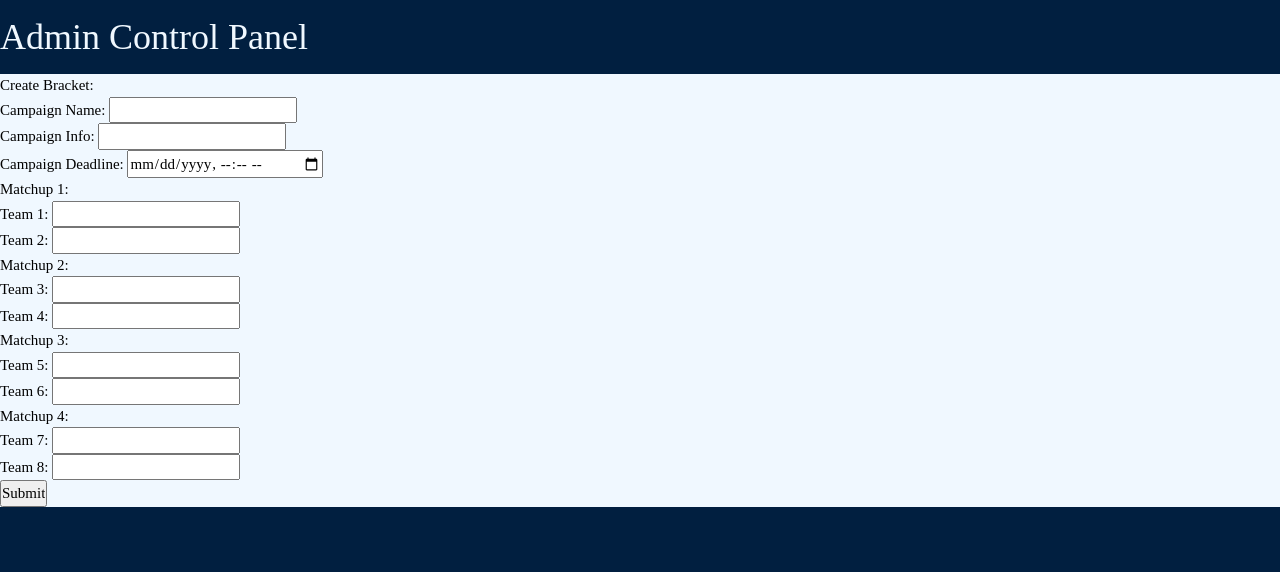
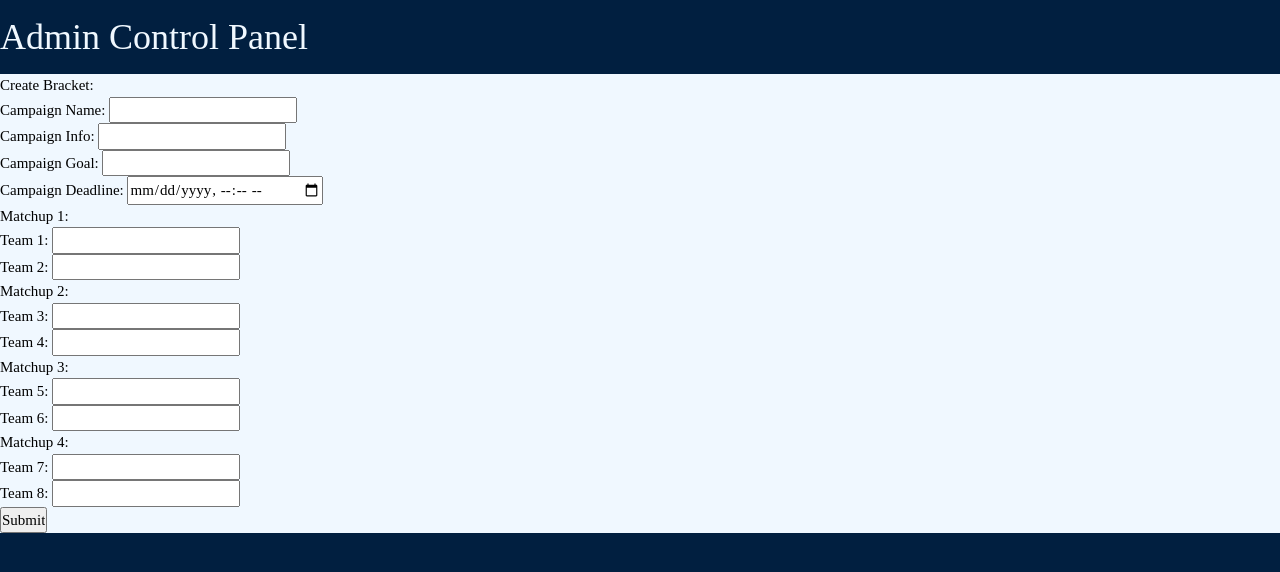
Before and after one commit to verndrade/secure-the-bracket, a Django app: page /admin in a window 1280 px wide. Shown: the part 68-640 px from the top of the page. Run offline with Django 3.2, Linux system fonts and the light colour scheme; parts of the project's set-up code (start-up, migrations or seed data) failed here and were passed over; some libraries are stand-ins or nearby versions.

Commit message:
add vote goal to campaign and remove deadline from matchup

```diff
--- a/bracket/models.py
+++ b/bracket/models.py
@@ -21,7 +21,6 @@ class Matchup(models.Model):
     team1 = models.ForeignKey("Team", related_name = 'team1', on_delete=models.CASCADE)
     team2 = models.ForeignKey("Team", related_name = 'team2', on_delete=models.CASCADE)
     slug = models.SlugField(unique=True, default="")
-    deadline = models.DateTimeField(default=datetime(2020, 11, 3, 1))
     def getWinner(self):
         return self.team1 if self.team1.vote_count > self.team2.vote_count else self.team2
     def clean(self):
@@ -40,8 +39,12 @@ class Campaign(models.Model):
     info = models.TextField(max_length=500)
     deadline = models.DateTimeField(default=datetime(2020, 11, 3, 1))
     slug = models.SlugField(unique=True, default="")
+    goal = models.IntegerField(default=100)
     def __str__(self):
         return self.name
+    def clean(self):
+        if self.goal < 1:
+            raise ValidationError('Goal should be positive.')
     def save(self, *args, **kwargs):
         self.slug = slugify(self.name)
         super(Campaign, self).save(*args, **kwargs)
--- a/bracket/views.py
+++ b/bracket/views.py
@@ -3,13 +3,14 @@ from .models import *
 
 # Create your views here.
 def index(request):
-    return render(request, "index.html", { "campaigns": Campaign.objects.all() })
+    return render(request, "index.html", { "campaigns": Campaign.objects.all(), "matchups": Matchup.objects.all() })
 
 def admin(request):
     if request.method == 'POST':
         campaign = Campaign()
         campaign.name = request.POST['name']
         campaign.info = request.POST['info']
+        campaign.goal = request.POST['goal']
         campaign.deadline = request.POST['deadline']
         try:
             campaign.save()
@@ -57,7 +58,7 @@ def register(request, slug):
 
 def matchup(request, slug):
     match = get_object_or_404(Matchup, slug=slug)
-    return render(request, "matchup.html", {"team1": match.team1, "team2": match.team2, "deadline": match.deadline})
+    return render(request, "matchup.html", {"team1": match.team1, "team2": match.team2, "deadline": match.campaign_set.all()[0].deadline})
 
 def campaign(request, slug):
     campaign = get_object_or_404(Campaign, slug=slug)
@@ -66,7 +67,7 @@ def campaign(request, slug):
     for matchup in campaign.matchups.all():
         votecount += matchup.team1.vote_count + matchup.team2.vote_count
 
-    votecountPercent = votecount
+    votecountPercent = votecount / campaign.goal * 100
     if votecountPercent > 100:
         votecountPercent = 100
 
@@ -74,4 +75,4 @@ def campaign(request, slug):
 
 def teamslist(request):
     teams = Team.objects.all()
-    return render(request, "teamslist.html", {"teams": teams, 'matchups': Matchup.objects.all(), 'campaigns': Campaign.objects.all(),})
+    return render(request, "teamslist.html", {"teams": teams, 'matchups': Matchup.objects.all(), 'campaigns': Campaign.objects.all()})
--- a/templates/admin.html
+++ b/templates/admin.html
@@ -20,6 +20,10 @@
   <div class="form-group">
     <label style="font-family: Raleway;" for="info"> Campaign Info: </label>
     <input id="info" type="text" name="info" required="required">
+  </div>
+  <div class="form-group">
+    <label style="font-family: Raleway;" for="info"> Campaign Goal: </label>
+    <input id="info" type="number" name="goal" required="required">
   </div>
   <div class="form-group">
     <label style="font-family: Raleway;" for="deadline"> Campaign Deadline: </label>
--- a/templates/bracket.html
+++ b/templates/bracket.html
@@ -29,7 +29,7 @@
     </style>
   </head>
   <body>
-    <h1 style="font-family: Poppins Bold;" >{{campaign.name}}'s Campaign</h1>
+    <h1 class="header" >{{campaign.name}}'s Campaign</h1>
     <script src="https://d3js.org/d3.v3.js"></script>
     <div id="chart"></div>
     <script type="text/javascript">
--- a/templates/campaign.html
+++ b/templates/campaign.html
@@ -167,7 +167,7 @@
                 </div>
                 <div class="votes">
                     <div style="font-size: 2.5vw; font-family: Raleway;"><span style="font-weight: bold; color: #ff2323">{{votecount}}</span>
-                        voter registrations of <span style="font-weight: bold;">100 goal</span></div>
+                        voter registrations of <span style="font-weight: bold;">{{campaign.goal}} goal</span></div>
                 </div>
             </div>
         </div>
```
Also changed, not shown: bracket/migrations/0001_initial.py.
